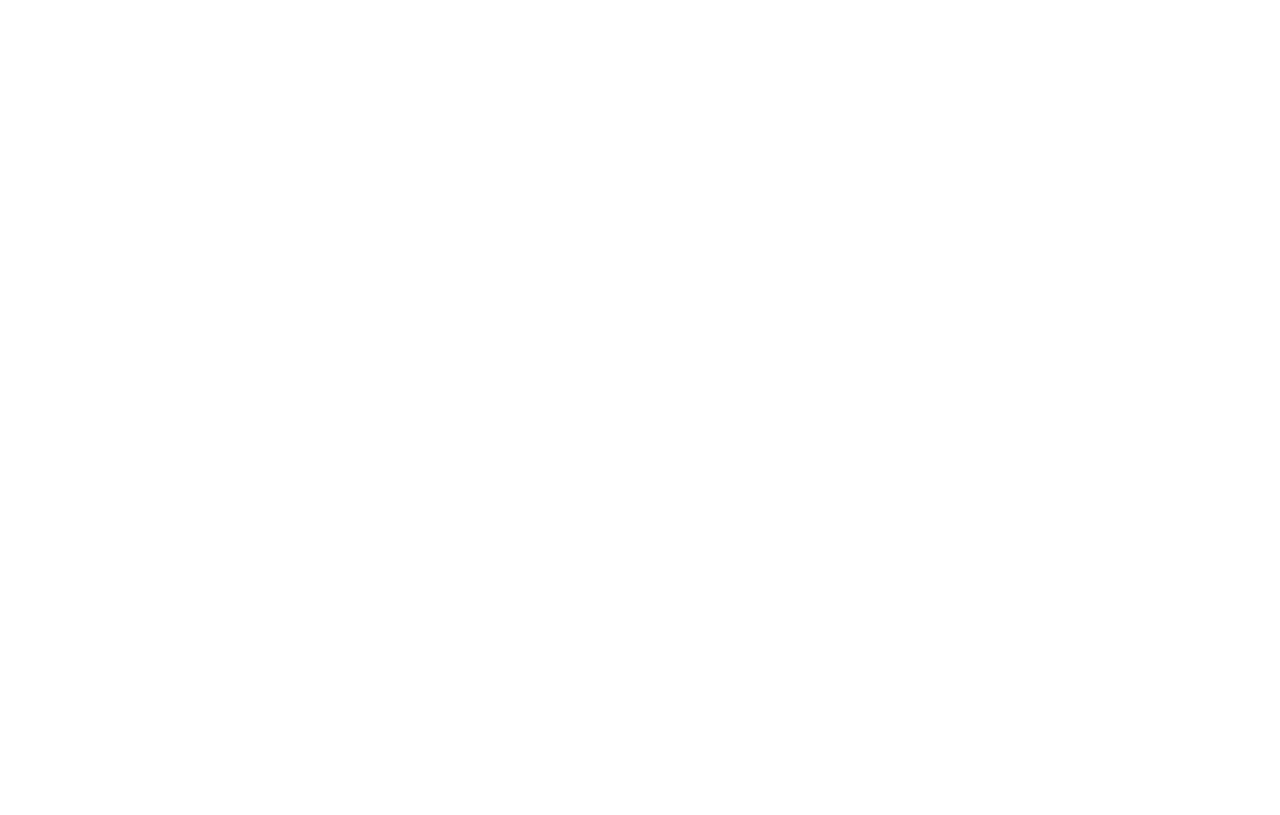
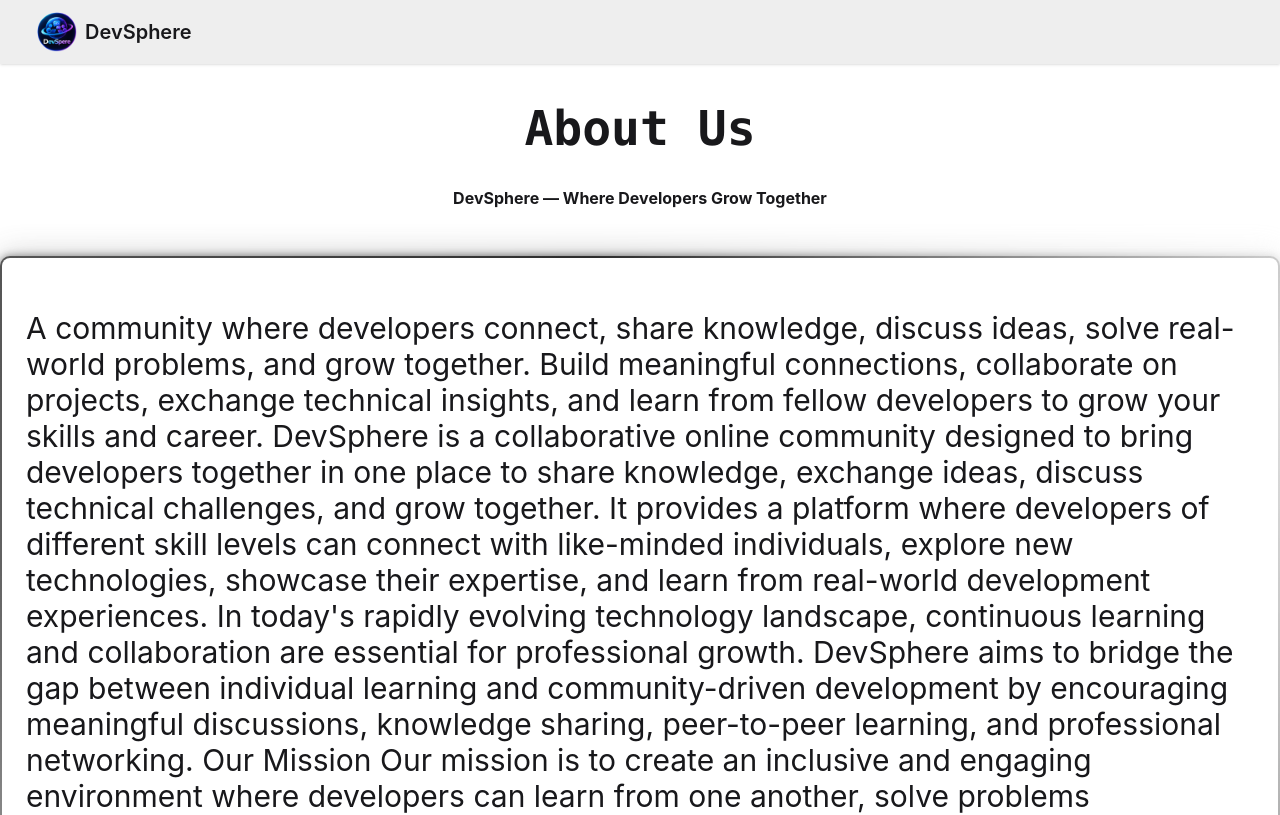
Before and after one commit to ParsiRamu/DevTinderWeb-Frontend, a React (Vite) app: page /aboutUs in a window 1280 px wide. Before the commit this address had no page. Shown: the top 815 px of the page. Built offline with nearby package versions, Linux system fonts and the light colour scheme; no server answers.

Commit message:
Created the AboutUs Page

```diff
--- a/src/App.jsx
+++ b/src/App.jsx
@@ -13,6 +13,7 @@
 import Requests from './Components/Requests'
 import Premium from './Components/Premium'
 import Chat from './Components/Chat'
+import Aboutus from './Components/Aboutus'
 
 function App() {
 
@@ -32,6 +33,7 @@
       <Route path="/premium" element={<Premium/>}/>
       <Route path="/signup" element={<Signup/>}/>
       <Route path="/chat/:targetUserid" element={<Chat/>}/>
+      <Route path="/aboutUs" element={<Aboutus/>}/>
 
       </Route>
     </Routes>
--- /dev/null
+++ b/src/Components/Aboutus.jsx
@@ -0,0 +1,92 @@
+
+import React from 'react'
+
+const Aboutus = () => {
+  return (
+    <div>
+        <h1 className='flex justify-center my-10 text-5xl font-bold font-mono'>About Us</h1>
+        <h4 className='flex justify-center my-7 font-bold animate-bounce'>DevSphere — Where Developers Grow Together </h4>
+                    <div className='flex justify-center my-10 text-5xl  '>
+                   <div className="aura aura-silver ">
+                        <div className="card bg-base-100 ">
+    <div className="card-body flex justify-center my-7 text-3xl ">
+      <p>A community where developers connect, share knowledge, discuss ideas, solve real-world problems, and grow together. Build meaningful connections, collaborate on projects, exchange technical insights, and learn from fellow developers to grow your skills and career.
+        DevSphere is a collaborative online community designed to bring developers together in one place to share knowledge, exchange ideas, discuss technical challenges, and grow together. It provides a platform where developers of different skill levels can connect with like-minded individuals, explore new technologies, showcase their expertise, and learn from real-world development experiences.
+
+In today's rapidly evolving technology landscape, continuous learning and collaboration are essential for professional growth. DevSphere aims to bridge the gap between individual learning and community-driven development by encouraging meaningful discussions, knowledge sharing, peer-to-peer learning, and professional networking.
+
+Our Mission
+
+Our mission is to create an inclusive and engaging environment where developers can learn from one another, solve problems collaboratively, share their achievements, and transform innovative ideas into practical solutions. We strive to make technology learning more accessible by connecting individuals who share a passion for programming, software development, and innovation.
+
+Our Vision
+
+Our vision is to build a thriving developer ecosystem where knowledge has no boundaries, collaboration drives innovation, and every developer has an opportunity to improve their skills, contribute to meaningful projects, and achieve their professional goals.
+
+Key Features
+
+1. Developer Networking
+
+Connect with developers, software engineers, students, and technology enthusiasts who share similar interests. Build professional relationships, exchange experiences, and discover opportunities for collaboration.
+
+2. Technical Discussions
+
+Participate in meaningful conversations about programming languages, web development, data structures and algorithms, databases, cloud computing, artificial intelligence, and emerging technologies.
+
+3. Knowledge Sharing
+
+Share tutorials, coding tips, development experiences, technical insights, and useful resources. Learn from the experiences of others while contributing your own knowledge to the community.
+
+4. Problem-Solving and Collaboration
+
+Discuss coding challenges, troubleshoot errors, explore alternative solutions, and collaborate with fellow developers to improve problem-solving skills and develop a deeper understanding of technical concepts.
+
+5. Project Showcasing
+
+Present personal projects, portfolio applications, open-source contributions, and innovative ideas. Receive constructive feedback, discover improvement opportunities, and inspire others through your development journey.
+
+6. Learning and Career Growth
+
+Explore new technologies, exchange interview preparation strategies, discuss industry trends, and learn about practical development approaches that support continuous professional growth.
+
+Who Can Join DevSphere?
+
+DevSphere welcomes beginners, students, fresh graduates, experienced developers, software engineers, freelancers, and technology enthusiasts. Whether someone is learning their first programming language, building a full-stack application, preparing for technical interviews, or exploring advanced technologies, the community encourages everyone to participate, contribute, and grow.
+
+Our Core Values
+
+Collaboration: Work together to solve problems and achieve shared goals.
+
+Continuous Learning: Stay curious, explore new technologies, and keep improving.
+
+Knowledge Sharing: Help others learn by sharing ideas, experience, and resources.
+
+Innovation: Encourage creativity and turn ideas into practical solutions.
+
+Inclusivity: Respect different perspectives and create opportunities for everyone.
+
+Community Growth: Support the success of individual developers and the wider technology ecosystem.
+
+Why DevSphere?
+
+Learning to code is only one part of becoming a successful developer. Sharing ideas, understanding different approaches, receiving feedback, and collaborating with others are equally important. DevSphere brings these experiences together by creating an environment where developers can learn beyond tutorials, gain insights from real-world challenges, and build connections that support their growth.
+
+Join the DevSphere Community
+
+Your development journey becomes more meaningful when you learn and build alongside others. Connect with passionate developers, share your knowledge, explore new possibilities, and become part of a community that believes in growing together.
+
+DevSphere — Connect. Collaborate. Code. Grow.
+      </p>
+    </div>
+  </div>
+</div>
+
+
+                    </div>
+
+
+    </div>
+  )
+}
+
+export default Aboutus
--- a/src/Components/Footer.jsx
+++ b/src/Components/Footer.jsx
@@ -1,12 +1,13 @@
 
 import React from 'react'
+import { Link } from 'react-router-dom'
 
 const Footer = () => {
   return (
     <div>
       <footer className="footer footer-horizontal footer-center bg-base-200 text-base-content rounded p-10">
   <nav className="grid grid-flow-col gap-4">
-    <a className="link link-hover">About us</a>
+    <Link to="/aboutUs" className="link link-hover">About us</Link>
     <a className="link link-hover">Contact</a>
     <a className="link link-hover">Jobs</a>
     <a className="link link-hover">Press kit</a>
@@ -52,7 +53,7 @@
     </div>
   </nav>
   <aside>
-    <p>Copyright © {new Date().getFullYear()} - All right reserved by ACME Industries Ltd</p>
+    <p>Copyright © {new Date().getFullYear()} - All right reserved by AUTHORITY@DEVSPHERE Industries Ltd</p>
   </aside>
 </footer>
     </div>
```
